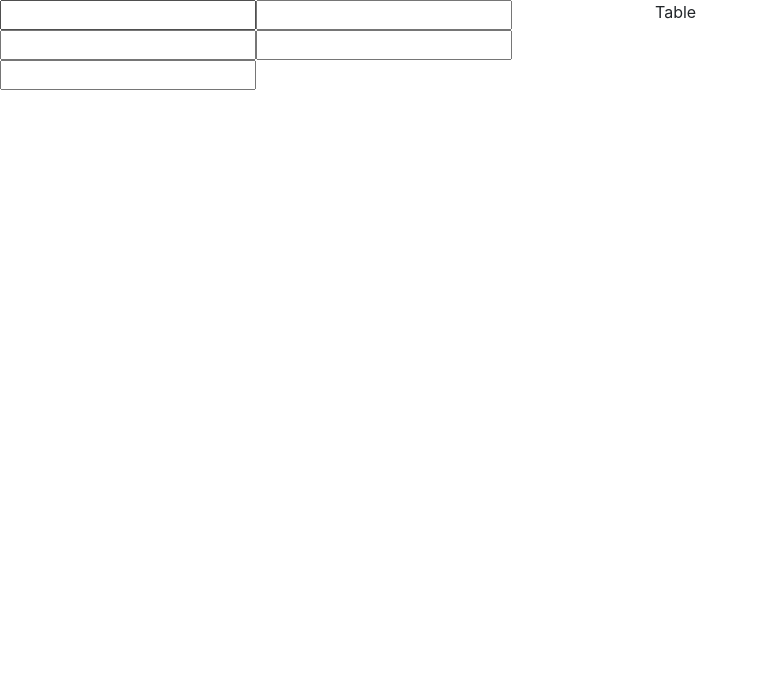
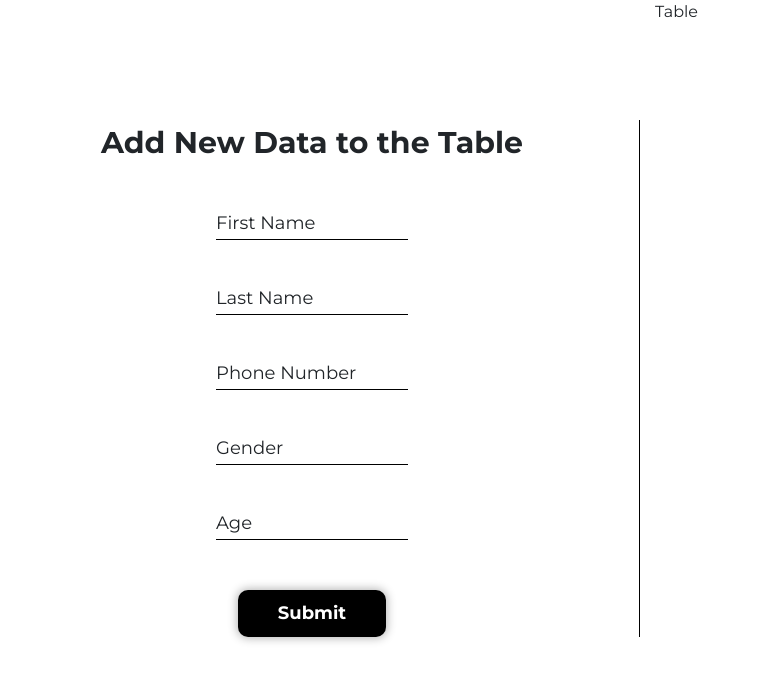
Before and after one commit to ikaub/test-forms, a React (Create React App) app: page / in a window 1280 px wide. Shown: the top 680 px of the page, without its empty margins (0-761 px from the left). Built offline with nearby package versions, Linux system fonts and the light colour scheme.

Commit message:
designed form

```diff
--- a/package.json
+++ b/package.json
@@ -7,6 +7,7 @@
     "@testing-library/react": "^9.5.0",
     "@testing-library/user-event": "^7.2.1",
     "bootstrap": "^4.5.2",
+    "node-sass": "^4.14.1",
     "react": "^16.13.1",
     "react-bootstrap": "^1.3.0",
     "react-dom": "^16.13.1",
--- a/public/index.html
+++ b/public/index.html
@@ -14,6 +14,7 @@
             integrity="sha384-9aIt2nRpC12Uk9gS9baDl411NQApFmC26EwAOH8WgZl5MYYxFfc+NcPb1dKGj7Sk"
             crossorigin="anonymous"
     />
+    <link href="https://fonts.googleapis.com/css2?family=Montserrat:wght@400;500;600;700&display=swap" rel="stylesheet">
     <title>Test Forms</title>
 </head>
 <body>
--- a/src/App.js
+++ b/src/App.js
@@ -2,6 +2,7 @@ import React from 'react';
 import Form from "./components/form/form.component";
 import Table from "./components/table/table.component";
 import {Row} from "react-bootstrap";
+import './basic.styles.scss';
 
 function App() {
     return (
--- /dev/null
+++ b/src/basic.styles.scss
@@ -0,0 +1,14 @@
+* {
+  margin: 0;
+  padding: 0;
+  box-sizing: border-box;
+}
+
+html {
+  font-size: 62.5%;
+}
+
+body {
+  font-size: 1.6rem;
+  font-family: 'Montserrat', sans-serif;
+}
--- /dev/null
+++ b/src/components/custom-button/custom-button.component.js
@@ -0,0 +1,12 @@
+import React from "react";
+import './custom-button.styles.scss';
+
+const CustomButton = ({children, onClick}) => {
+    return (
+        <div onClick={onClick} className='button'>
+            {children}
+        </div>
+    );
+}
+
+export default CustomButton;
--- /dev/null
+++ b/src/components/custom-button/custom-button.styles.scss
@@ -0,0 +1,24 @@
+.button {
+  cursor: pointer;
+  background-color: black;
+  color: white;
+  padding: 1rem 4rem;
+  border-radius: 1rem;
+  font-size: 1.8rem;
+  font-weight: bolder;
+  box-shadow: 0 0 10px 1px rgba(0, 0, 0, .3);
+  transition: all .2s;
+
+  &:hover {
+    color: black;
+    background-color: white;
+    border: 1px solid black;
+    transform: translateY(-3px);
+    box-shadow: 0 0 14px 1px rgba(0, 0, 0, .2);
+  }
+
+  &:active {
+    transform: translateY(1px);
+    box-shadow: 0 0 7px 1px rgba(0, 0, 0, .4);
+  }
+}
--- a/src/components/form-input/form-input.component.js
+++ b/src/components/form-input/form-input.component.js
@@ -1,9 +1,11 @@
 import React from "react";
+import './form-input.styles.scss';
 
-const FormInput = () => {
+const FormInput = ({placeholder, name, value, onChange}) => {
     return (
-        <div>
-
+        <div className='form-input'>
+            <input id={name} onChange={onChange} name={name} value={value} type='text'/>
+            <label htmlFor={name} className={`form-input-label ${value ? 'active' : ''}`}>{placeholder}</label>
         </div>
     );
 }
--- /dev/null
+++ b/src/components/form-input/form-input.styles.scss
@@ -0,0 +1,35 @@
+@mixin activeField {
+  top: -2.5rem;
+  font-size: 1.4rem;
+  color: grey;
+}
+
+.form-input {
+  position: relative;
+  margin: 5rem 0;
+
+  label {
+    position: absolute;
+    left: 0;
+    top: -.5rem;
+    transition: all .3s;
+    font-size: 1.8rem;
+  }
+
+  .active {
+    @include activeField;
+  }
+
+  input {
+    border: none;
+    border-bottom: 1px solid black;
+
+    &:focus {
+      outline: none;
+    }
+
+    &:focus ~ label {
+      @include activeField;
+    }
+  }
+}
--- a/src/components/form/form.component.js
+++ b/src/components/form/form.component.js
@@ -1,16 +1,47 @@
-import React from "react";
+import React, {useState} from "react";
 import {Col} from "react-bootstrap";
+import FormInput from "../form-input/form-input.component";
+import './form.styles.scss';
+import CustomButton from "../custom-button/custom-button.component";
+
+const fields = ['First Name', 'Last Name', 'Phone Number', 'Gender', 'Age']
 
 const Form = () => {
+
+    const [inputState, setInputState] = useState({
+        firstName: '',
+        lastName: '',
+        phoneNumber: '',
+        gender: '',
+        age: ''
+    });
+
+    const onChange = (event) => {
+        setInputState({...inputState, [event.target.name]: event.target.value});
+    }
+
+    const onClick = () => {
+
+    }
+
     return (
-        <Col xs={6}>
+        <Col xs={6} className='form'>
+            <span>
+                Add New Data to the Table
+            </span>
             <form>
-                <input type='text'/>
-                <input type='text'/>
-                <input type='phone'/>
-                <input type='text'/>
-                <input type='text'/>
+                {
+                    Object.keys(inputState).map((key, index) => (
+                        <FormInput
+                            onChange={onChange}
+                            placeholder={fields[index]}
+                            value={inputState[key]}
+                            name={key}
+                        />
+                    ))
+                }
             </form>
+            <CustomButton onClick={onClick}>Submit</CustomButton>
         </Col>
     );
 }
--- /dev/null
+++ b/src/components/form/form.styles.scss
@@ -0,0 +1,13 @@
+.form {
+  display: flex;
+  flex-direction: column;
+  align-items: center;
+  justify-content: center;
+  border-right: 1px solid black;
+  margin-top: 15vh;
+
+  span {
+    font-size: 3rem;
+    font-weight: bold;
+  }
+}
```
Also changed, not shown: 1 other file (tests, documents, lock files or other folders).
